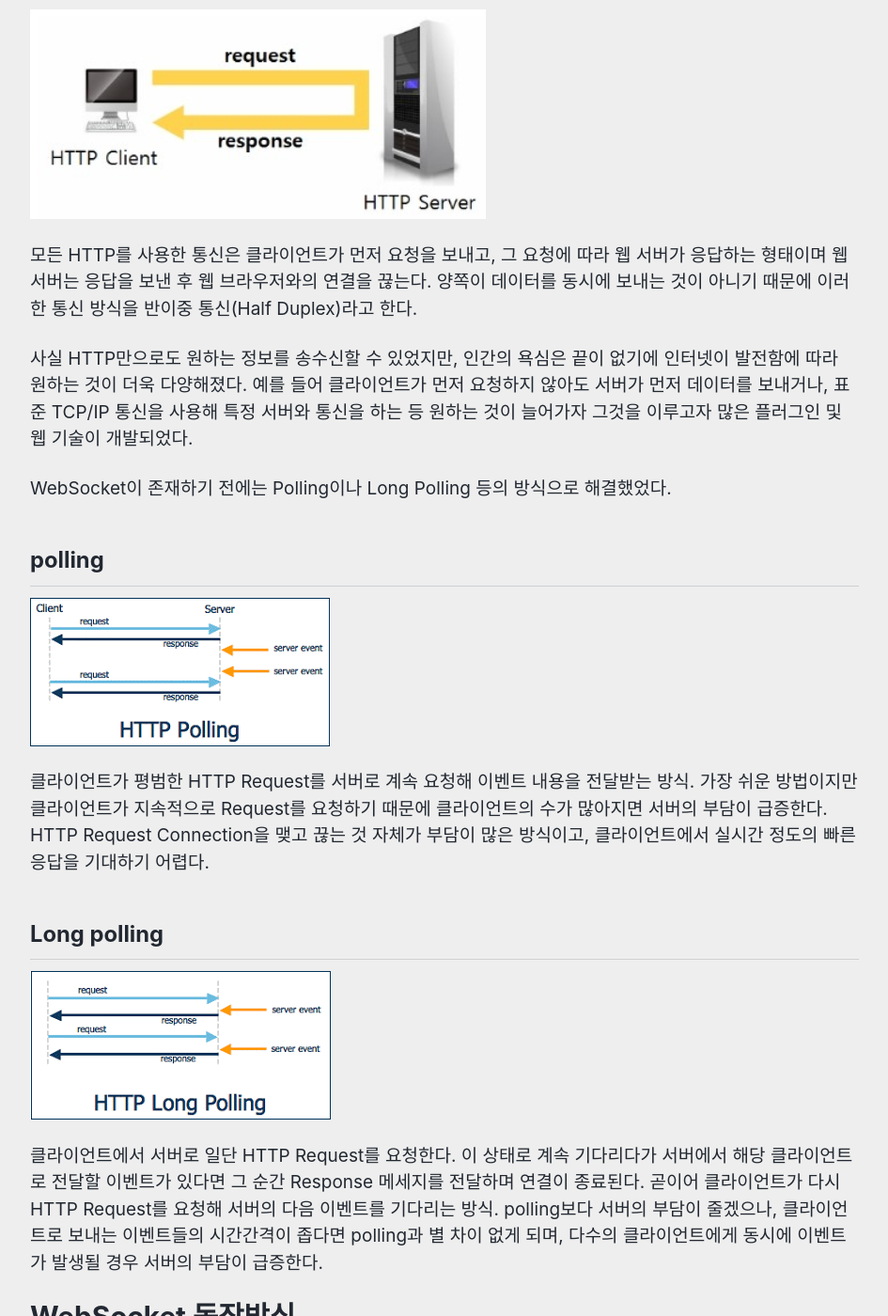
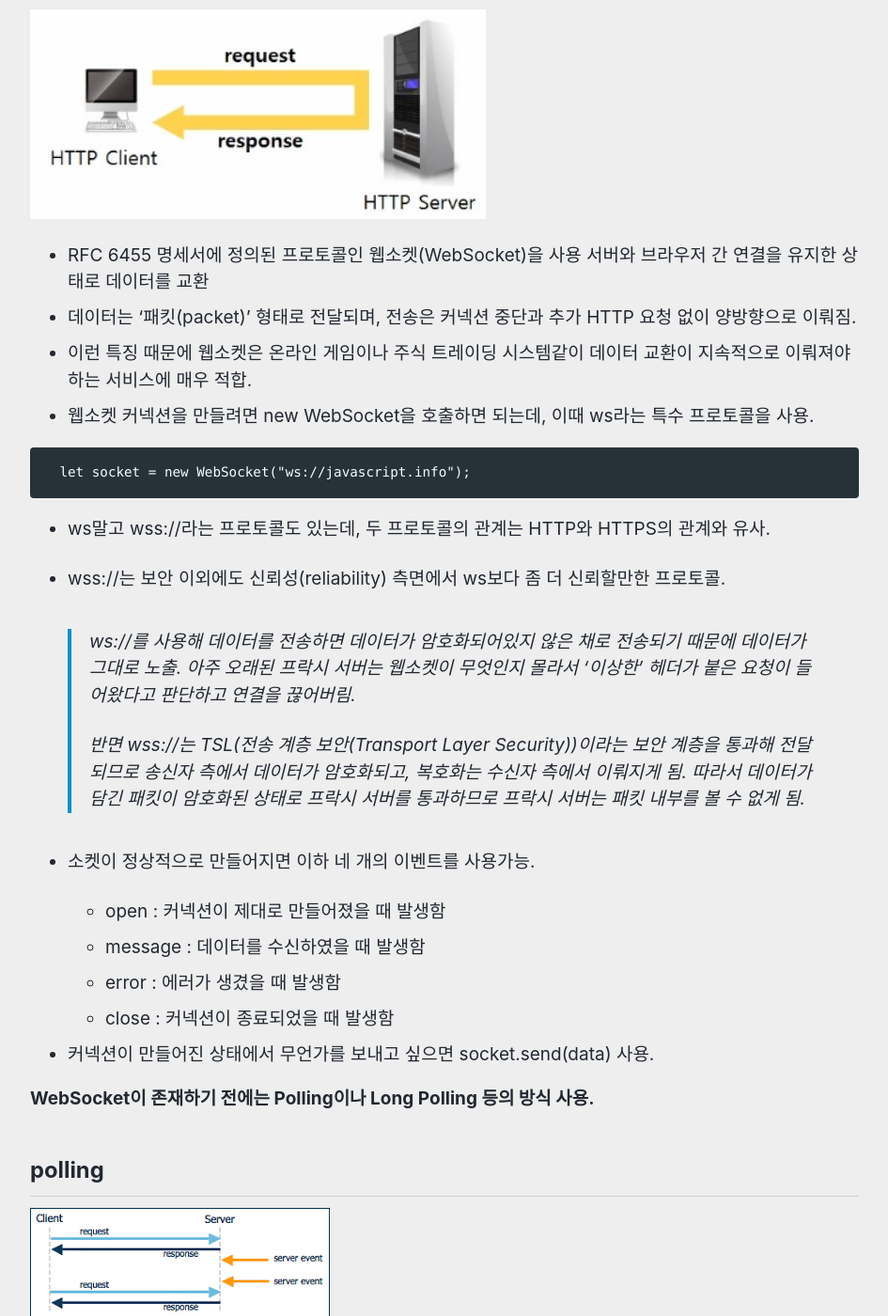
Before and after one commit to sorincorp-edu/sorincorp-edu.github.io, a Jekyll site: the page built from _posts/2022-09-19-web-5_3-websocket.md, in a window 1280 px wide and 1400 px high, scrolled down 519 px. Shown: the whole window at 94% size, without its empty margins (167-1112 px from the left). Built offline with Jekyll 4.4.1, drawn with Linux system fonts in a browser that asks for light colours; cached includes are drawn as plain includes; a script that is not in the unit is left out.

Commit message:
websocket 추가

````diff
--- a/_posts/2022-09-19-web-5_3-websocket.md
+++ b/_posts/2022-09-19-web-5_3-websocket.md
@@ -24,11 +24,37 @@ last_modified_at: 2022-09-20
 
 ![websocket](./../../images/sr_web/websocket_1.png)
 
-모든 HTTP를 사용한 통신은 클라이언트가 먼저 요청을 보내고, 그 요청에 따라 웹 서버가 응답하는 형태이며 웹 서버는 응답을 보낸 후 웹 브라우저와의 연결을 끊는다. 양쪽이 데이터를 동시에 보내는 것이 아니기 때문에 이러한 통신 방식을 반이중 통신(Half Duplex)라고 한다.
+- RFC 6455 명세서에 정의된 프로토콜인 웹소켓(WebSocket)을 사용 서버와 브라우저 간 연결을 유지한 상태로 데이터를 교환
+- 데이터는 ‘패킷(packet)’ 형태로 전달되며, 전송은 커넥션 중단과 추가 HTTP 요청 없이 양방향으로 이뤄짐.
+- 이런 특징 때문에 웹소켓은 온라인 게임이나 주식 트레이딩 시스템같이 데이터 교환이 지속적으로 이뤄져야 하는 서비스에 매우 적합.
+- 웹소켓 커넥션을 만들려면 new WebSocket을 호출하면 되는데, 이때 ws라는 특수 프로토콜을 사용.
 
-사실 HTTP만으로도 원하는 정보를 송수신할 수 있었지만, 인간의 욕심은 끝이 없기에 인터넷이 발전함에 따라 원하는 것이 더욱 다양해졌다. 예를 들어 클라이언트가 먼저 요청하지 않아도 서버가 먼저 데이터를 보내거나, 표준 TCP/IP 통신을 사용해 특정 서버와 통신을 하는 등 원하는 것이 늘어가자 그것을 이루고자 많은 플러그인 및 웹 기술이 개발되었다.
+```
+  let socket = new WebSocket("ws://javascript.info");
+```
 
-WebSocket이 존재하기 전에는 Polling이나 Long Polling 등의 방식으로 해결했었다.
+- ws말고 wss://라는 프로토콜도 있는데, 두 프로토콜의 관계는 HTTP와 HTTPS의 관계와 유사.
+
+- wss://는 보안 이외에도 신뢰성(reliability) 측면에서 ws보다 좀 더 신뢰할만한 프로토콜.
+> ws://를 사용해 데이터를 전송하면 데이터가 암호화되어있지 않은 채로 전송되기 때문에
+> 데이터가 그대로 노출. 아주 오래된 프락시 서버는 웹소켓이 무엇인지 몰라서
+> ‘이상한’ 헤더가 붙은 요청이 들어왔다고 판단하고 연결을 끊어버림.
+>
+> 반면 wss://는 TSL(전송 계층 보안(Transport Layer Security))이라는 보안 계층을 통과해
+> 전달되므로 송신자 측에서 데이터가 암호화되고, 복호화는 수신자 측에서 이뤄지게 됨.
+> 따라서 데이터가 담긴 패킷이 암호화된 상태로 프락시 서버를 통과하므로
+> 프락시 서버는 패킷 내부를 볼 수 없게 됨.
+
+- 소켓이 정상적으로 만들어지면 이하 네 개의 이벤트를 사용가능.
+
+  - open : 커넥션이 제대로 만들어졌을 때 발생함
+  - message : 데이터를 수신하였을 때 발생함
+  - error : 에러가 생겼을 때 발생함
+  - close : 커넥션이 종료되었을 때 발생함
+
+- 커넥션이 만들어진 상태에서 무언가를 보내고 싶으면 socket.send(data) 사용.
+
+**WebSocket이 존재하기 전에는 Polling이나 Long Polling 등의 방식 사용.**
 
 ## polling
 
````
